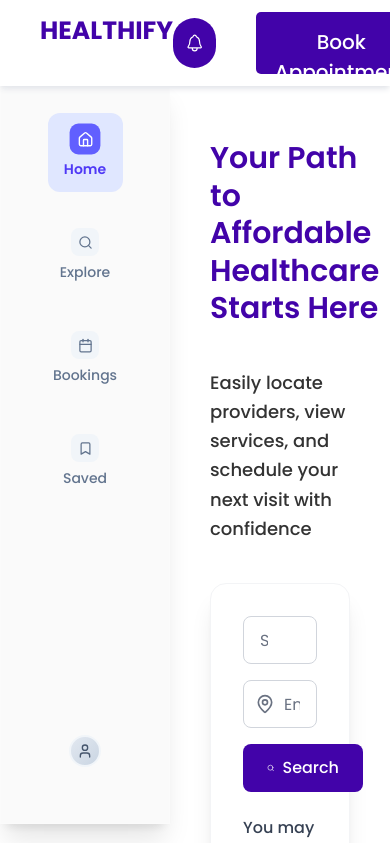
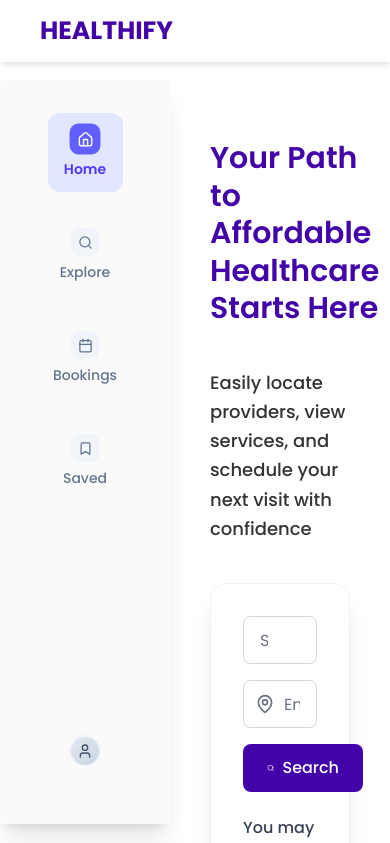
Before and after one commit to BusandCode/healthify, a Next.js app: page /home-page in a window 390 px wide. Shown: the top 843 px of the page. Built offline with nearby package versions, Linux system fonts and the light colour scheme.

Commit message:
home-page

```diff
--- a/components/Header.js
+++ b/components/Header.js
@@ -9,7 +9,7 @@ const Header = () => {
       <div>
         <h1 className='text-[25px] lg:text-[40px] text-[#4203a9] font-bold'>HEALTHIFY</h1>
       </div>
-      <div className='flex gap-10 items-center'>
+      <div className='hidden lg:flex gap-10 items-center'>
         <IoNotificationsOutline className='w-[50px] h-[50px] rounded-[60px] text-white bg-[#4203a9] p-3'/>
         <button className='bg-[#4203a9] max-w-[250px] h-[62px] p-[15px] rounded-[5px] text-white text-[20px] font-medium'>
           Book Appointment
```
